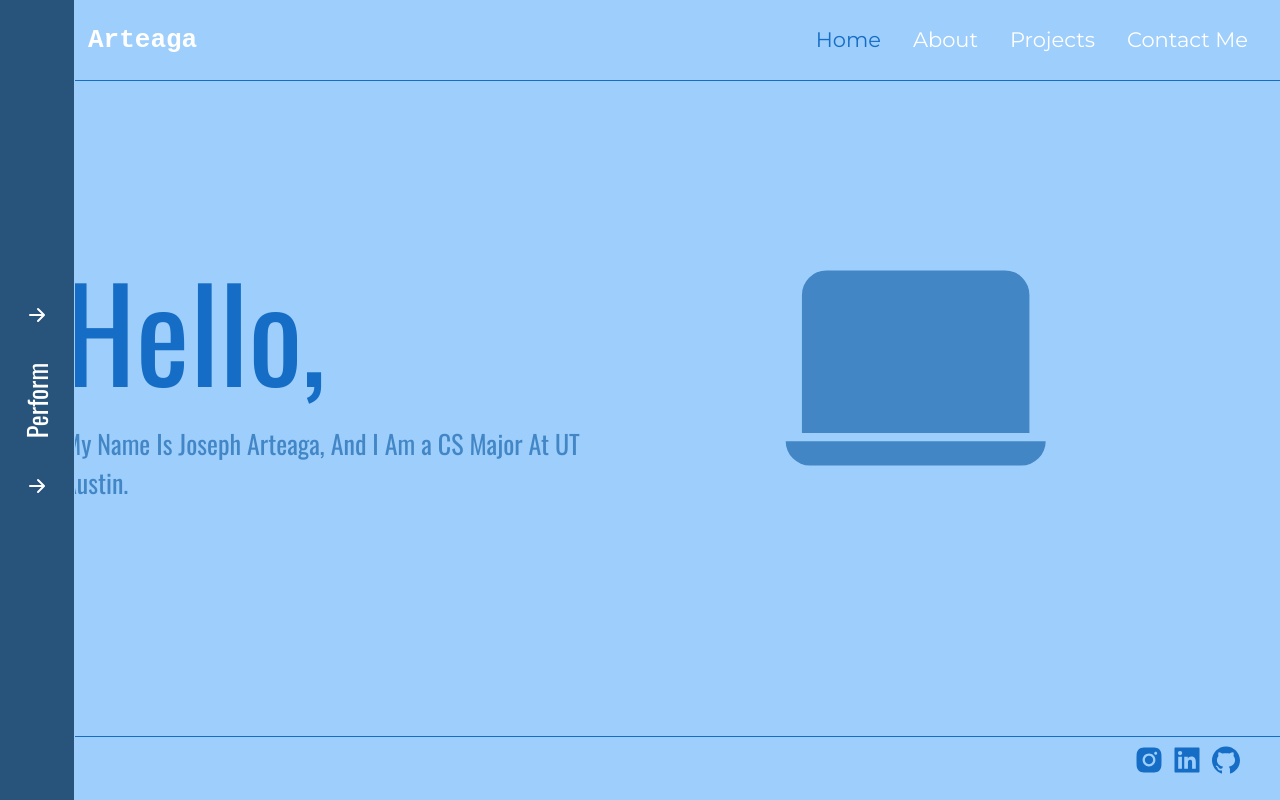
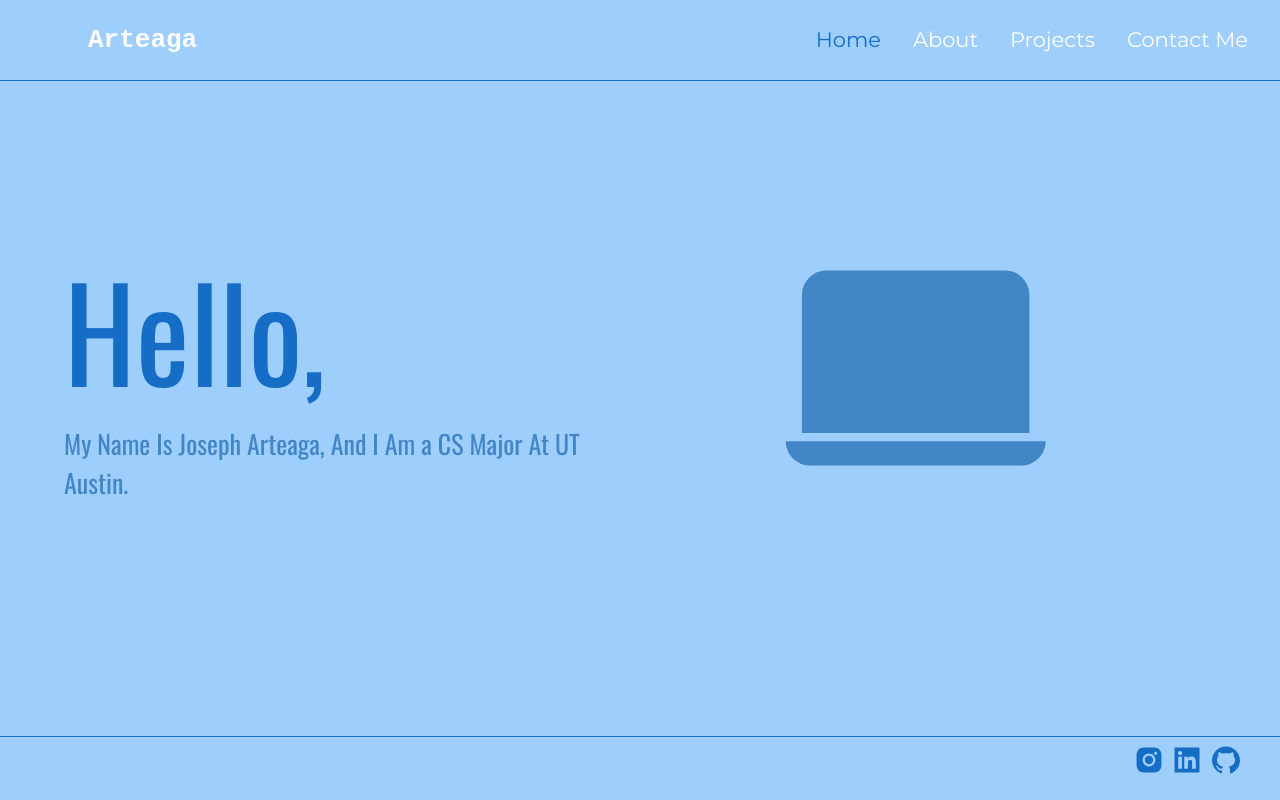
Before and after one commit to JAA999/JAA999.github.io, a React (Create React App) app: page / in a window 1280 px wide. Shown: the top 800 px of the page. Built offline with nearby package versions, Linux system fonts and the light colour scheme.

Commit message:
Added pages sections to respective folders

```diff
--- a/src/pages/about.js
+++ b/src/pages/About/about.js
@@ -1,4 +1,5 @@
 import React from 'react';
+import './about.css';
 
 const About = () => {
     return(
--- a/src/pages/index.css
+++ b/src/pages/Home/index.css
@@ -22,27 +22,6 @@
 #instagram{position: fixed; bottom: 3vh; right: 9vw;}
 #linkedin{position: fixed; bottom: 3vh; right:6vw;}
 #github{position: fixed; bottom: 3vh; right: 3vw;}
-
-.app-perform{
-  width: calc(10px + 8vmin);
-  height: 100vh;
-  margin: 0;
-  position: fixed;
-  left: 0;
-  top: 0;
-  display: flex;
-  flex-direction: column;
-  align-items: center;
-  justify-content: center;
-  background-color: #28537A;
-  border-right: 1px solid #9ECEFB;
-}
-
-.app-perform p{
-  rotate: 270deg;
-  color: white;
-  font-size: calc(10px + 2vmin);
-}
 
 #Home{
   font-size: calc(10px + 2vmin);
--- a/src/pages/index.js
+++ b/src/pages/Home/index.js
@@ -1,9 +1,9 @@
 import React from 'react';
 import './index.css';
 import {AiFillInstagram, AiFillLinkedin, AiFillGithub} from 'react-icons/ai';
-import {BsLaptopFill, BsArrowRightShort} from 'react-icons/bs';
+import {BsLaptopFill} from 'react-icons/bs';
 import {IconContext} from 'react-icons';
-import NewProject from '../components/newproject';
+import NewProject from '../../components/newproject';
 
 const Home = () => {
 
@@ -24,16 +24,6 @@ const Home = () => {
               <a href='https://www.linkedin.com/in/joseph-arteaga-597282248/' target='_blank'><AiFillLinkedin id='linkedin'/></a>
               <a href='https://github.com/JAA999' target='_blank'><AiFillGithub id='github'/></a>
             </IconContext.Provider>
-
-            <div className='app-perform'>
-              <IconContext.Provider value={{color: 'white', className: 'arrows', size:'2em'}}>
-                <BsArrowRightShort/>
-                <br></br>
-                <p>Perform</p>
-                <br></br>
-                <BsArrowRightShort/>
-              </IconContext.Provider>
-            </div>
 
             <div className='app-about view'>
                 <p className='about-title title'>About Me</p>
--- /dev/null
+++ b/src/pages/Projects/projects.css
@@ -0,0 +1,16 @@
+.app-perform{
+    width: calc(10px + 8vmin);
+    height: 92vh;
+    margin: 0;
+    position: fixed;
+    left: 0;
+    top: -1;
+    display: flex;
+    flex-direction: column;
+    align-items: center;
+    justify-content: center;
+    background-color: #28537A;
+    border-right: 1px solid #9ECEFB;
+  }
+
+  .app-perform p{rotate: 270deg; color: white; font-size: calc(10px + 2vmin);}
--- /dev/null
+++ b/src/pages/Projects/projects.js
@@ -0,0 +1,23 @@
+import React from 'react';
+import './projects.css';
+import {BsArrowRightShort} from 'react-icons/bs';
+import {IconContext} from 'react-icons';
+
+const Projects = () => {
+    return (
+        <div>
+            <h1>Projects</h1>
+            <div className='app-perform'>
+              <IconContext.Provider value={{color: 'white', className: 'arrows', size:'2em'}}>
+                <BsArrowRightShort/>
+                <br></br>
+                <p>Perform</p>
+                <br></br>
+                <BsArrowRightShort/>
+              </IconContext.Provider>
+            </div>
+        </div>
+    );
+};
+
+export default Projects;
--- a/src/pages/projects.js
+++ /dev/null
@@ -1,11 +0,0 @@
-import React from 'react';
-
-const Projects = () => {
-    return (
-        <div>
-            <h1>Projects</h1>
-        </div>
-    );
-};
-
-export default Projects;
```
Also changed, not shown: src/App.js (+4 -4 lines), src/pages/About/about.css (added), src/pages/Contact/contact.css (renamed from src/pages/contact.css), src/pages/Contact/contact.js (renamed from src/pages/contact.js).
